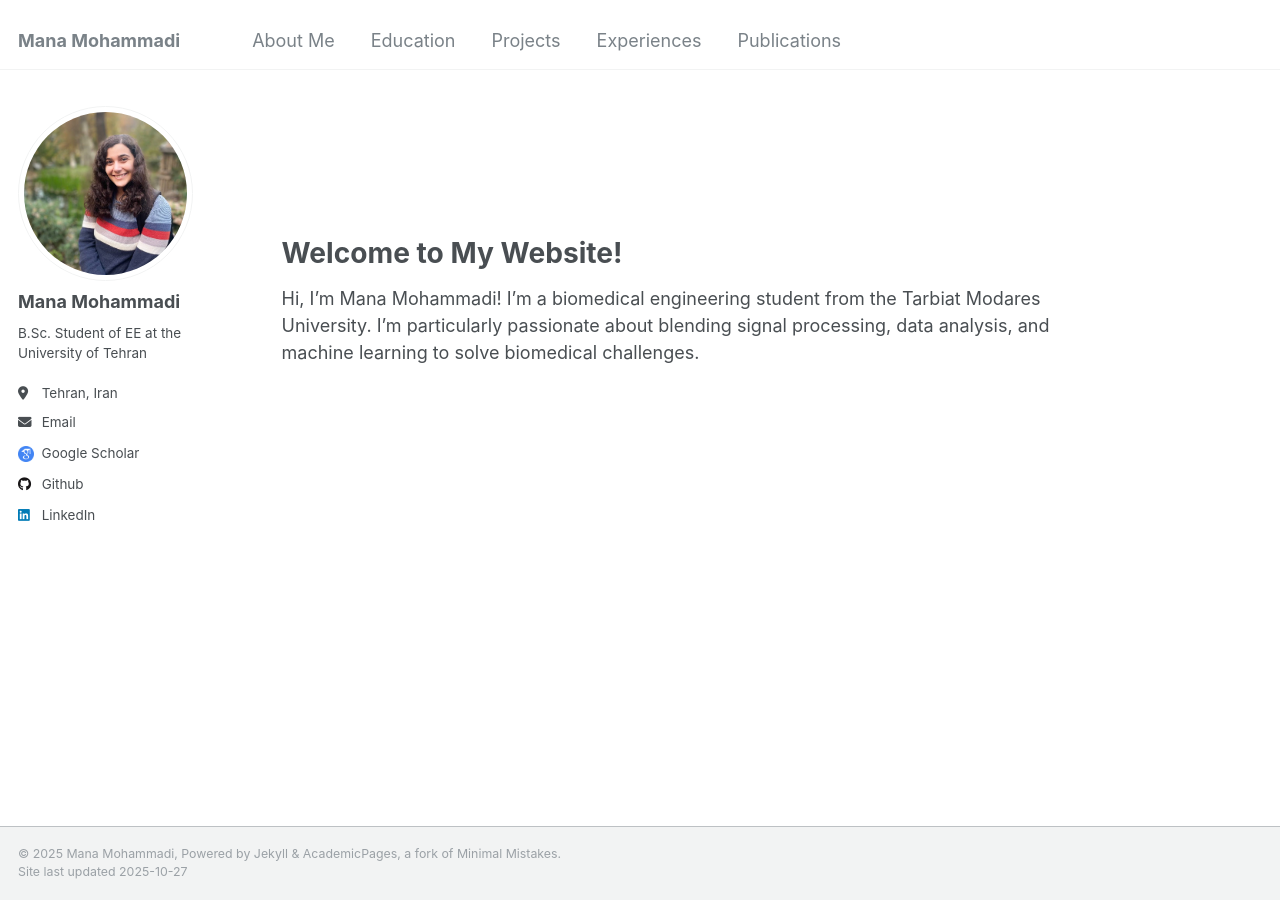
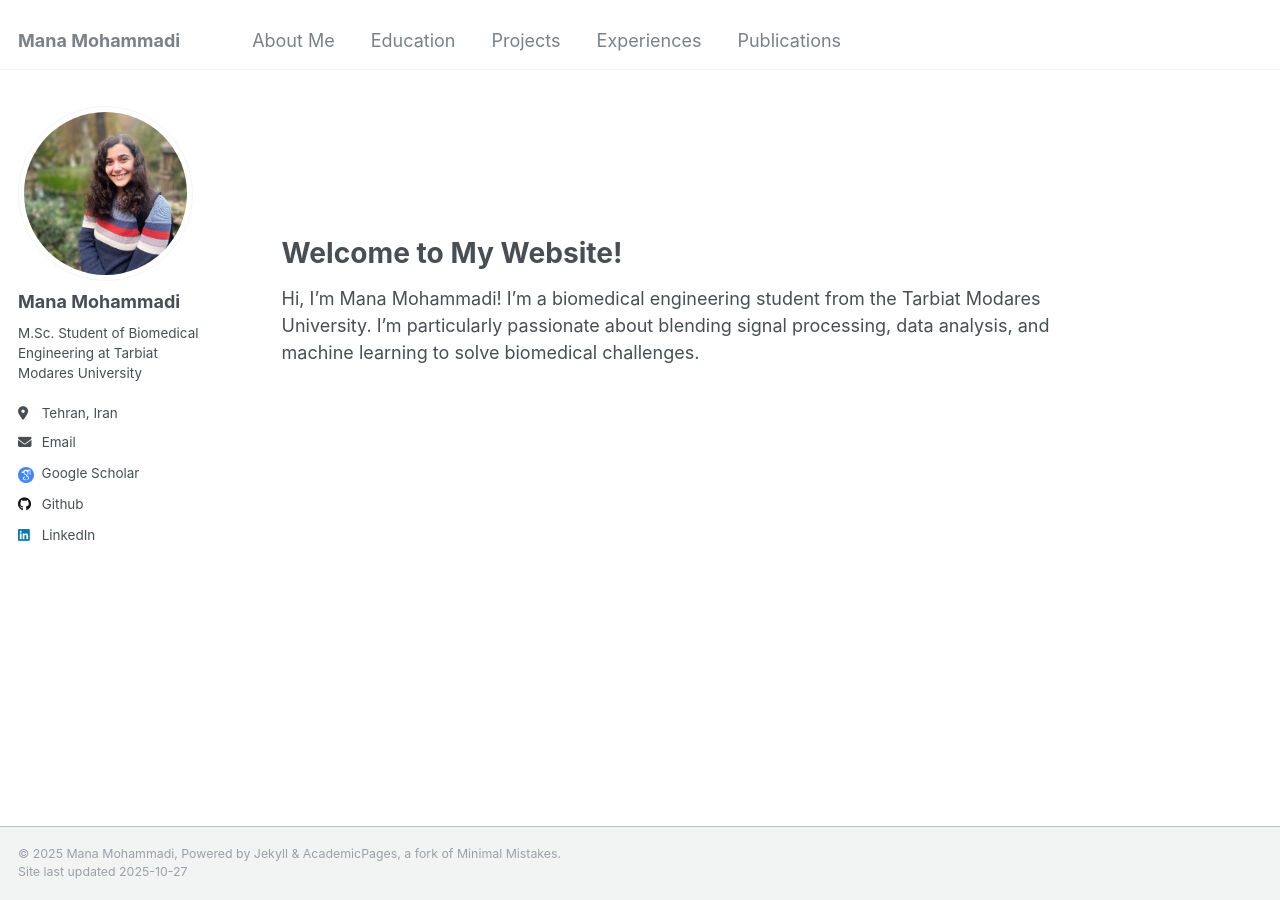
Before and after one commit to manamoha/manamoha.github.io, a Jekyll site: the page built from _pages/home.md, in a window 1280 px wide. Built offline with Jekyll 4.4.1, drawn with Linux system fonts in a browser that asks for light colours.

Commit message:
modified:   _config.yml

```diff
--- a/_config.yml
+++ b/_config.yml
@@ -24,7 +24,7 @@ author:
   avatar           : "profile.jpg"
   name             : "Mana Mohammadi"
   pronouns         : # example: "she/her"
-  bio              : "B.Sc. Student of EE at the University of Tehran"
+  bio              : "M.Sc. Student of Biomedical Engineering at Tarbiat Modares University"
   location         : "Tehran, Iran"
   employer         : #"Red Brick University"
   uri              : # URL
```
